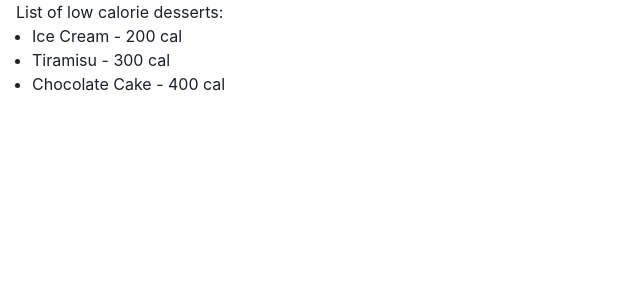
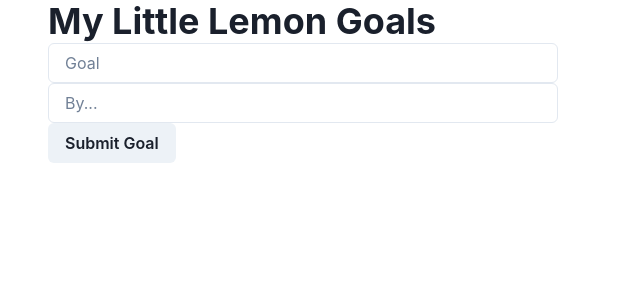
Before and after one commit to Him97/meta-react-littlelemon, a React (Vite) app: page / in a window 1280 px wide. Shown: the top 300 px of the page, without its empty margins (0-640 px from the left). Built offline with nearby package versions, Linux system fonts and the light colour scheme.

Commit message:
M2 - goals page

```diff
--- a/src/App.jsx
+++ b/src/App.jsx
@@ -1,39 +1,15 @@
 import { useState } from 'react'
 import DessertsList from "./components/DessertsList";
 import { Container } from '@chakra-ui/react';
+import Goals from './pages/Goals/Goals';
 
-const desserts = [
-  {
-    name: "Chocolate Cake",
-    calories: 400,
-    createdAt: "2022-09-01",
-  },
-  {
-    name: "Ice Cream",
-    calories: 200,
-    createdAt: "2022-01-02",
-  },
-  {
-    name: "Tiramisu",
-    calories: 300,
-    createdAt: "2021-10-03",
-  },
-  {
-    name: "Cheesecake",
-    calories: 600,
-    createdAt: "2022-01-04",
-  },
-];
 
-function App() {
-  const [count, setCount] = useState(0)
+
+export default function App() {
 
   return (
-    <Container>
-      <h2>List of low calorie desserts:</h2>
-      <DessertsList data={desserts} />
+    <Container height={100}>
+      <Goals />
     </Container>
   )
 }
-
-export default App
--- a/src/components/DessertsList.jsx
+++ b/src/components/DessertsList.jsx
@@ -1,9 +1,35 @@
 import {
+    Container,
+    Heading,
     ListItem,
     UnorderedList,
 } from '@chakra-ui/react'
 
 export default function DessertsList(props) {
+
+    const desserts = [
+        {
+            name: "Chocolate Cake",
+            calories: 400,
+            createdAt: "2022-09-01",
+        },
+        {
+            name: "Ice Cream",
+            calories: 200,
+            createdAt: "2022-01-02",
+        },
+        {
+            name: "Tiramisu",
+            calories: 300,
+            createdAt: "2021-10-03",
+        },
+        {
+            name: "Cheesecake",
+            calories: 600,
+            createdAt: "2022-01-04",
+        },
+    ];
+
     const lowCaloriesDesserts = props.data
         .filter((dessert) => {
             return dessert.calories < 500;
@@ -18,6 +44,9 @@ export default function DessertsList(props) {
         })
 
     return (
-        <UnorderedList>{lowCaloriesDesserts}</UnorderedList>
+        <Container>
+            <Heading>List of low calorie desserts:</Heading>
+            <UnorderedList>{lowCaloriesDesserts}</UnorderedList>
+        </Container>
     );
 }
--- /dev/null
+++ b/src/pages/Goals/GoalForm.jsx
@@ -0,0 +1,44 @@
+import {
+    Heading,
+    FormControl,
+    Container,
+    Input,
+    Button,
+} from '@chakra-ui/react';
+import React, { useState } from "react";
+
+export default function GoalForm(props) {
+    const [formData, setFormData] = React.useState({ goal: '', by: '' });
+
+    function changeHandler(e) {
+        setFormData({ ...formData, [e.target.name]: e.target.value });
+    }
+
+    function submiteHandler(e) {
+        e.preventDefault();
+        props.onAdd(formData);
+        setFormData({ goal: '', by: '' });
+        console.log('it worked')
+    }
+
+    return (
+        <Container>
+            <Heading>My Little Lemon Goals</Heading>
+            <FormControl onSubmit={submiteHandler}>
+                <Input
+                    type='text'
+                    name='goal'
+                    placeholder='Goal'
+                    value={formData.goal}
+                    onChange={changeHandler} />
+                <Input
+                    type='text'
+                    name='by'
+                    placeholder='By...'
+                    value={formData.by}
+                    onChange={changeHandler} />
+                <Button type='submit'>Submit Goal</Button>
+            </FormControl>
+        </Container>
+    )
+}
--- /dev/null
+++ b/src/pages/Goals/Goals.jsx
@@ -0,0 +1,17 @@
+import { Container } from "@chakra-ui/react";
+import { useState } from "react";
+import GoalForm from "./GoalForm";
+import ListOfGoals from "./GoalsList";
+
+export default function Goals() {
+    const [allGoals, updateAllGoals] = useState([]);
+
+    function addGoal(goal) { updateAllGoals([...allGoals, goal]); }
+
+    return (
+        <Container>
+            <GoalForm onAdd={addGoal} />
+            <ListOfGoals allGoals={allGoals} />
+        </Container>
+    )
+}
--- /dev/null
+++ b/src/pages/Goals/GoalsList.jsx
@@ -0,0 +1,13 @@
+import { ListItem, Text, UnorderedList } from "@chakra-ui/react";
+
+export default function ListOfGoals(props) {
+    return (
+        <UnorderedList>
+            {props.allGoals.map((g) => (
+                <ListItem key={g.goal}>
+                    <Text>My goal is to {g.goal}, by{g.by}</Text>
+                </ListItem>
+            ))}
+        </UnorderedList>
+    )
+}
```
